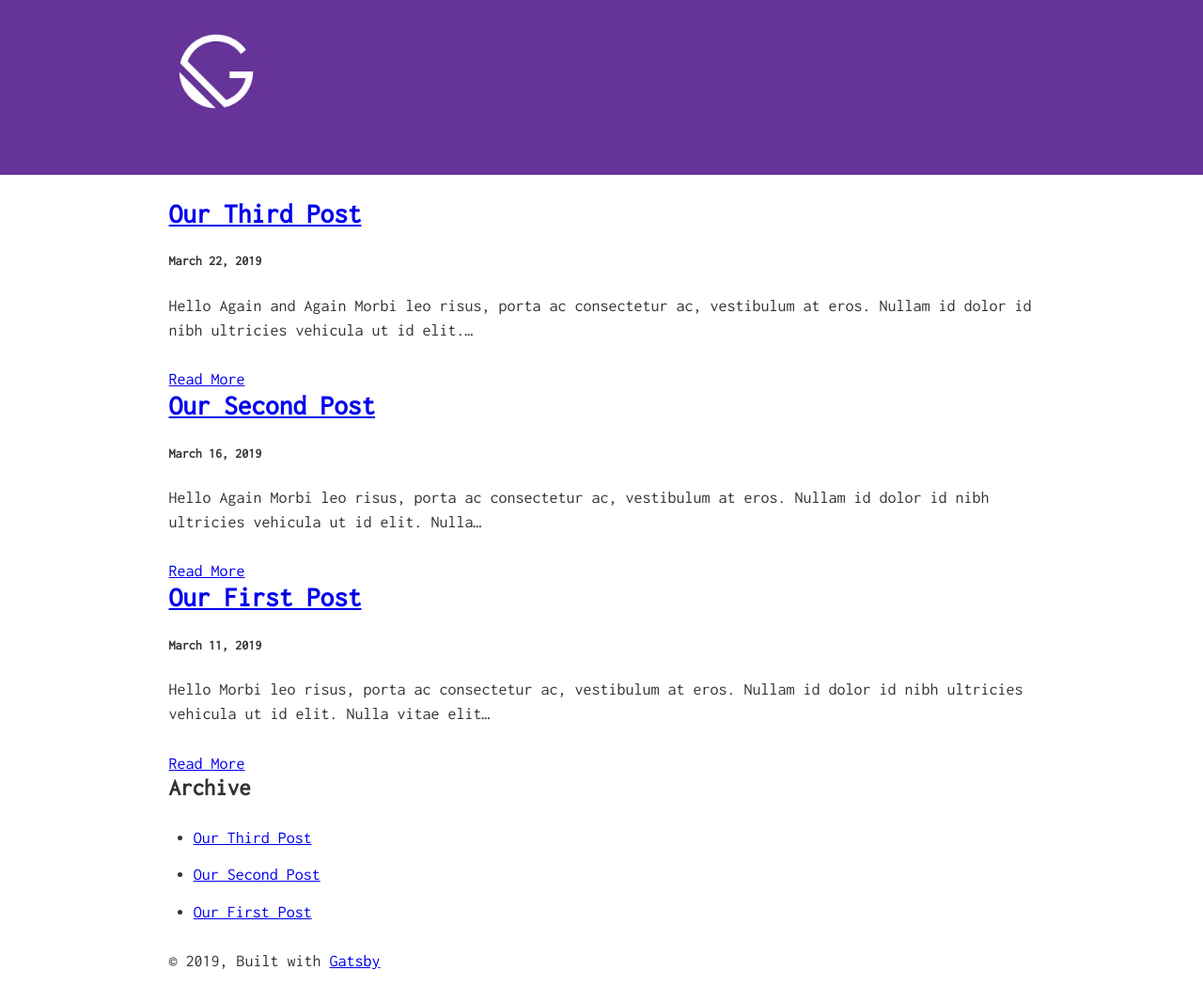
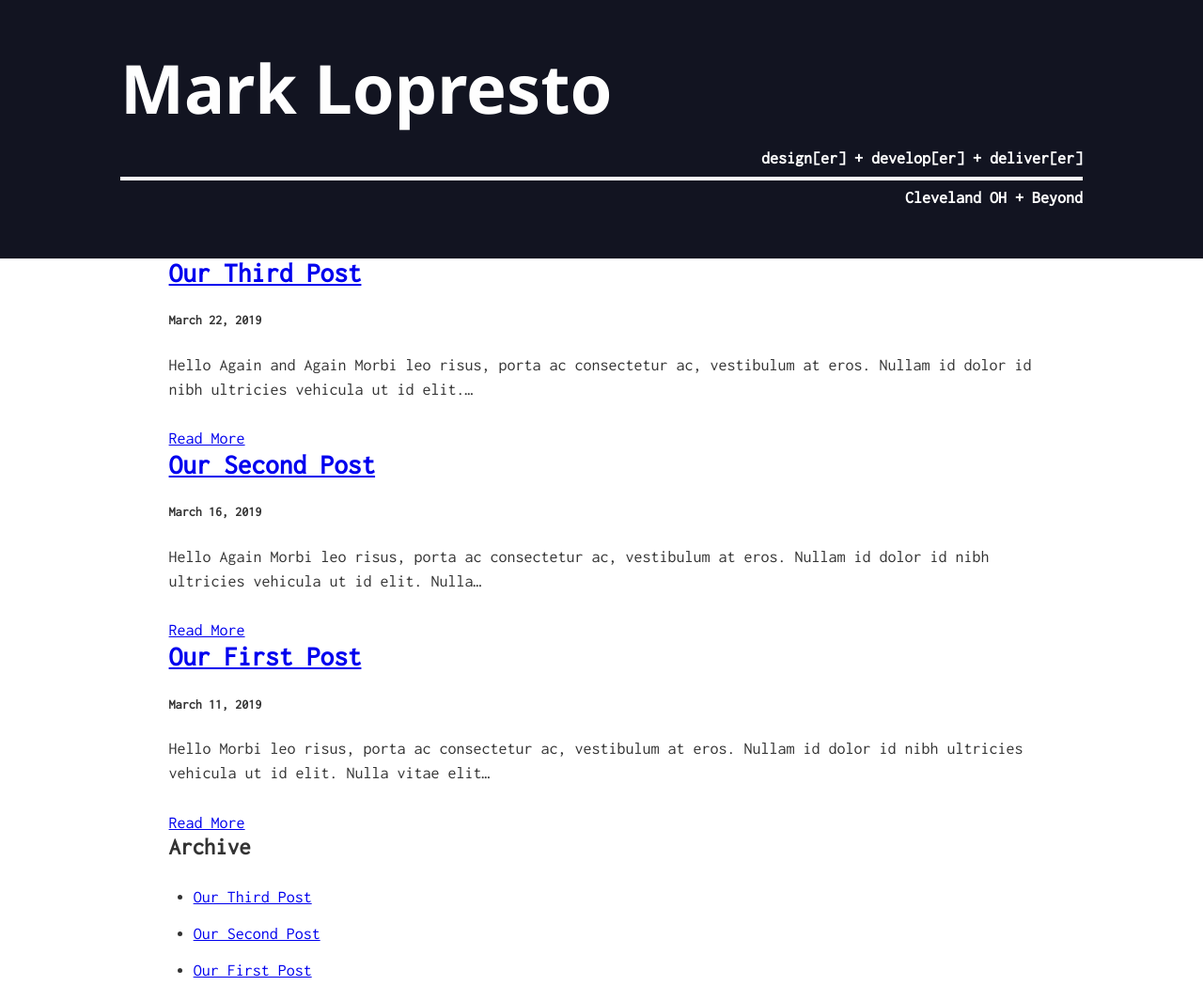
Before and after one commit to MarkLopresto/myFirstGatsbyTwo, a Gatsby site: page / in a window 1280 px wide. Shown: the top 1049 px of the page at 94% size. Built offline with nearby package versions, Linux system fonts and the light colour scheme; Gatsby itself is replaced by a stand-in of ours.

Commit message:
begin to customize header file
add link and styled components. remove logo and prop-types. remove inline styling from default starter. begin to experiment with nesting and using CSS Grid, here.

```diff
--- a/src/components/header.js
+++ b/src/components/header.js
@@ -1,46 +1,72 @@
-import { Link } from "gatsby"
-import PropTypes from "prop-types"
 import React from "react"
 
-import gatsbyLogo from '../images/gatsby-icon.png'
+import { Link } from "gatsby"
+import styled from "styled-components"
+
+const SectionHeader = styled.section`
+  background-color: #121421;
+  padding: 3rem 1rem;
+`;
+
+const SectionHeaderContainer = styled.div`
+  align-items: center;
+  display: grid;
+  grid-template:
+    "logo ."
+    ". subhead1"
+    "hline hline"
+    ". subhead2";
+    justify-content: space-between;
+  margin: 0 auto;
+  max-width: 1024px;
+
+  img {
+    grid-area: logo;
+    max-width: 100%;
+    height: auto;
+  }
+
+  h1 {
+    color: #fefefe;
+    font-size: 4rem;
+  }
+
+  h4 {
+    color: #fefefe;
+    margin: 0;
+    &:first-of-type {
+      grid-area: subhead1;
+      margin-bottom: .5rem;
+    }
+
+    &:last-of-type {
+      grid-area: subhead2;
+      margin-top: .5rem;
+      text-align: right;
+    }
+  }
+
+  a {
+    text-decoration: none;
+  }
+
+  .h-line {
+    grid-area: hline;
+    border: 2px solid #fefefe;
+    height: 2px;
+    /* max-width: 96vw; */
+  }
+`;
 
 const Header = ({ siteTitle }) => (
-  <header
-    style={{
-      background: `rebeccapurple`,
-      marginBottom: `1.45rem`,
-    }}
-  >
-    <div
-      style={{
-        margin: `0 auto`,
-        maxWidth: 960,
-        padding: `1.45rem 1.0875rem`,
-      }}
-    >
-      <h1 style={{ margin: 0 }}>
-        <Link
-          to="/"
-          style={{
-            color: `white`,
-            textDecoration: `none`,
-          }}
-        >
-          <img style={{
-            width: `100px`,
-          }} src={gatsbyLogo} alt="Gatsby Logo"/>
-        </Link>
-      </h1>
-    </div>
-  </header>
+  <SectionHeader>
+    <SectionHeaderContainer>
+        <Link to="/"><h1>Mark Lopresto</h1></Link>
+        <h4>design[er] + develop[er] + deliver[er]</h4>
+        <div className="h-line"></div>
+        <h4>Cleveland OH + Beyond</h4>
+    </SectionHeaderContainer>
+  </SectionHeader>
 )
 
-Header.propTypes = {
-  siteTitle: PropTypes.string,
-}
-
-Header.defaultProps = {
-  siteTitle: ``,
-}
-
 export default Header
```
